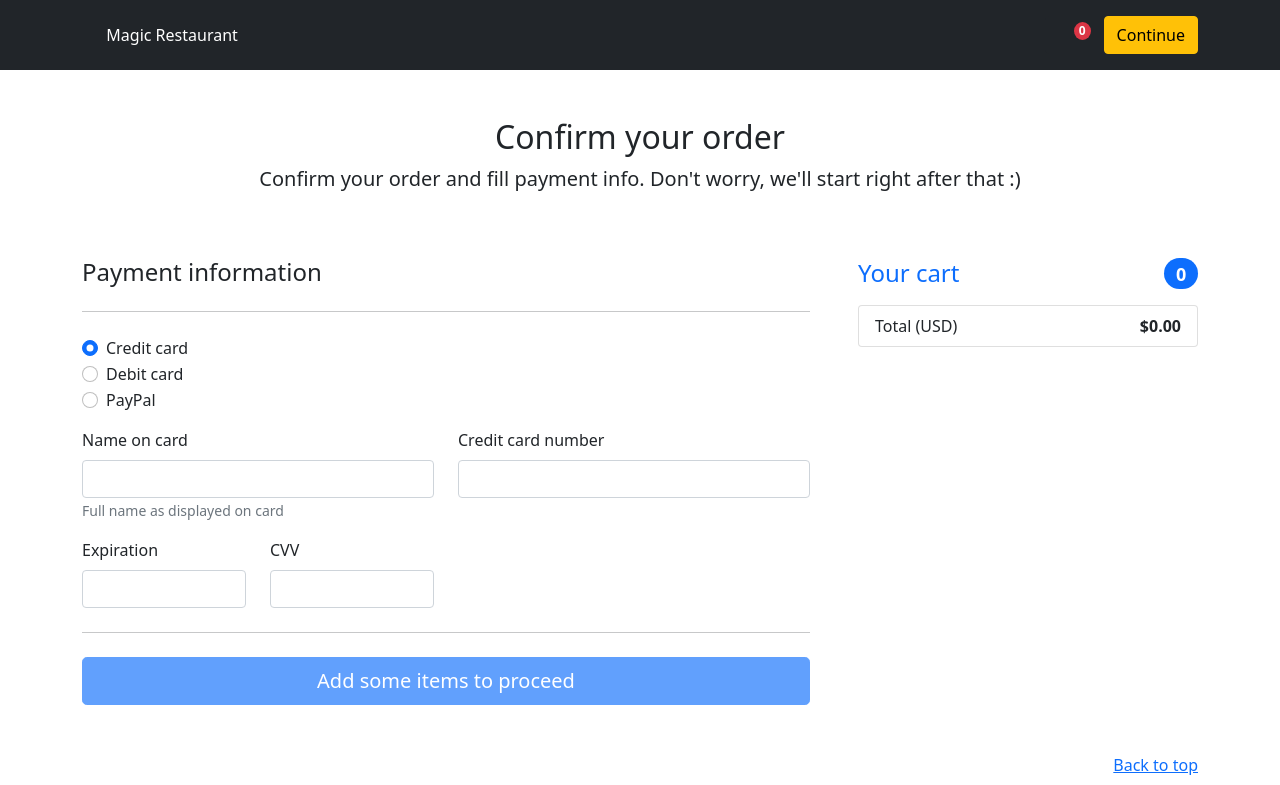
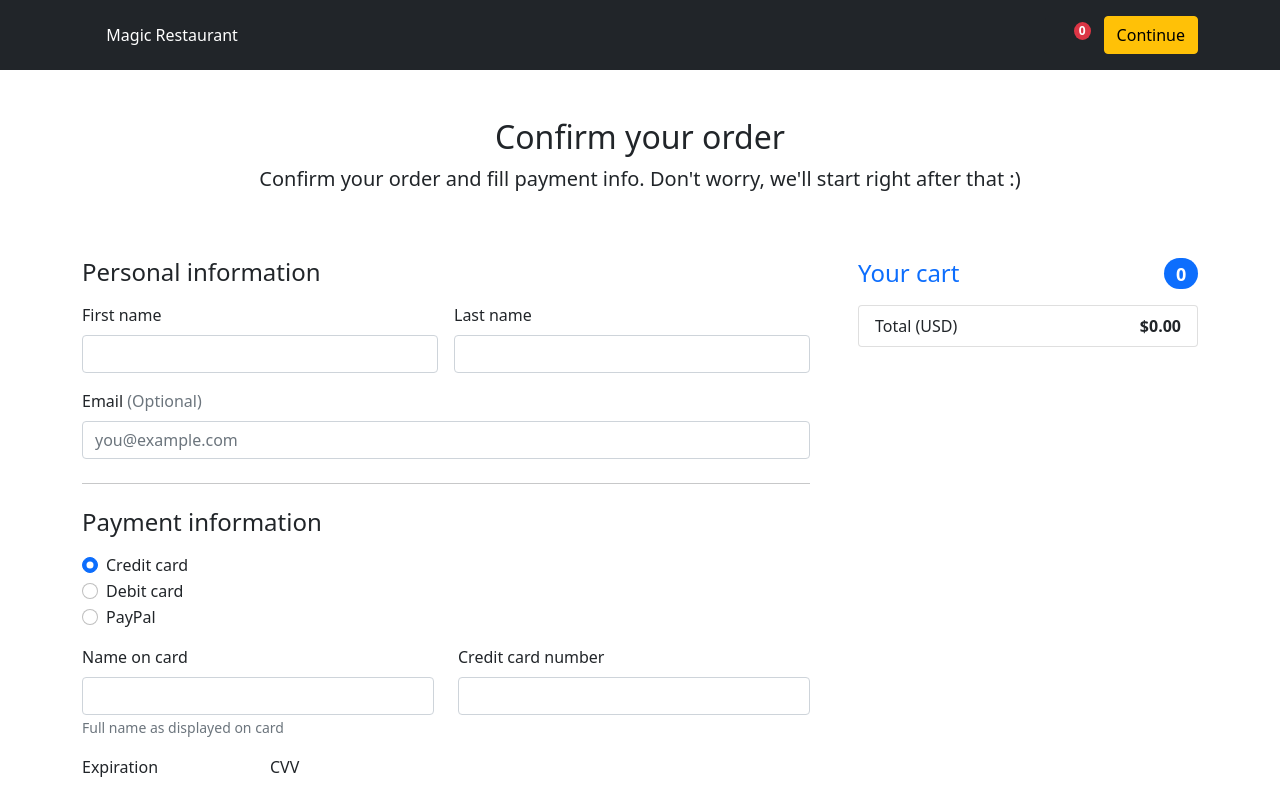
Before and after one commit to josefelipetto/checkout-app, a Vue app in the folder frontend/: page /checkout in a window 1280 px wide. Shown: the top 785 px of the page. Built offline with nearby package versions, Linux system fonts and the light colour scheme; some icons are missing.

Commit message:
Fixed item quantity input data bind

```diff
--- a/frontend/src/components/ItemCard.vue
+++ b/frontend/src/components/ItemCard.vue
@@ -27,7 +27,7 @@
               </div>
               <input type="text" class="form-control input-manulator" placeholder=""
                      aria-label="Example text with button addon"
-                     value="0">
+                     :value="product.id in cart ? cart[product.id].quantity : 0">
               <div class="input-group-append">
                 <button class="btn btn-outline-secondary add-btn"
                         type="button"
@@ -63,6 +63,11 @@ export default {
     },
     removeCartItem (productId) {
       this.$store.commit('removeCartItem', productId)
+    }
+  },
+  computed: {
+    cart () {
+      return this.$store.getters.getCart
     }
   }
 }
--- a/frontend/src/components/PaymentForm.vue
+++ b/frontend/src/components/PaymentForm.vue
@@ -1,8 +1,32 @@
 <template>
   <div class="col-md-7 col-lg-8">
+    <h4 class="mb-3">Personal information</h4>
     <form class="needs-validation" novalidate="">
+      <div class="row g-3">
+        <div class="col-sm-6">
+          <label for="firstName" class="form-label">First name</label>
+          <input type="text" class="form-control" id="firstName" placeholder="" value="" required="">
+          <div class="invalid-feedback">
+            Valid first name is required.
+          </div>
+        </div>
+        <div class="col-sm-6">
+          <label for="lastName" class="form-label">Last name</label>
+          <input type="text" class="form-control" id="lastName" placeholder="" value="" required="">
+          <div class="invalid-feedback">
+            Valid last name is required.
+          </div>
+        </div>
+        <div class="col-12">
+          <label for="email" class="form-label">Email <span class="text-muted">(Optional)</span></label>
+          <input type="email" class="form-control" id="email" placeholder="you@example.com">
+          <div class="invalid-feedback">
+            Please enter a valid email address for shipping updates.
+          </div>
+        </div>
+      </div>
+      <hr class="my-4">
       <h4 class="mb-3">Payment information</h4>
-      <hr class="my-4">
       <div class="my-3">
         <div class="form-check">
           <input id="credit" name="paymentMethod" type="radio" class="form-check-input" checked="" required="">
--- a/frontend/src/store/index.js
+++ b/frontend/src/store/index.js
@@ -103,11 +103,7 @@ export default createStore({
   mutations: {
     addCartItem (state, product) {
       if (product.id in state.cart) {
-        const productInfo = state.cart[product.id]
-        productInfo.quantity++
-        state.cart[product.id] = {
-          ...productInfo
-        }
+        state.cart[product.id].quantity++
       } else {
         state.cart[product.id] = {
           ...product,
@@ -117,7 +113,6 @@ export default createStore({
       state.cartTotalItems++
     },
     removeCartItem (state, productId) {
-      console.log(productId, state.cart)
       if (state.cartTotalItems <= 0) {
         return
       }
```
